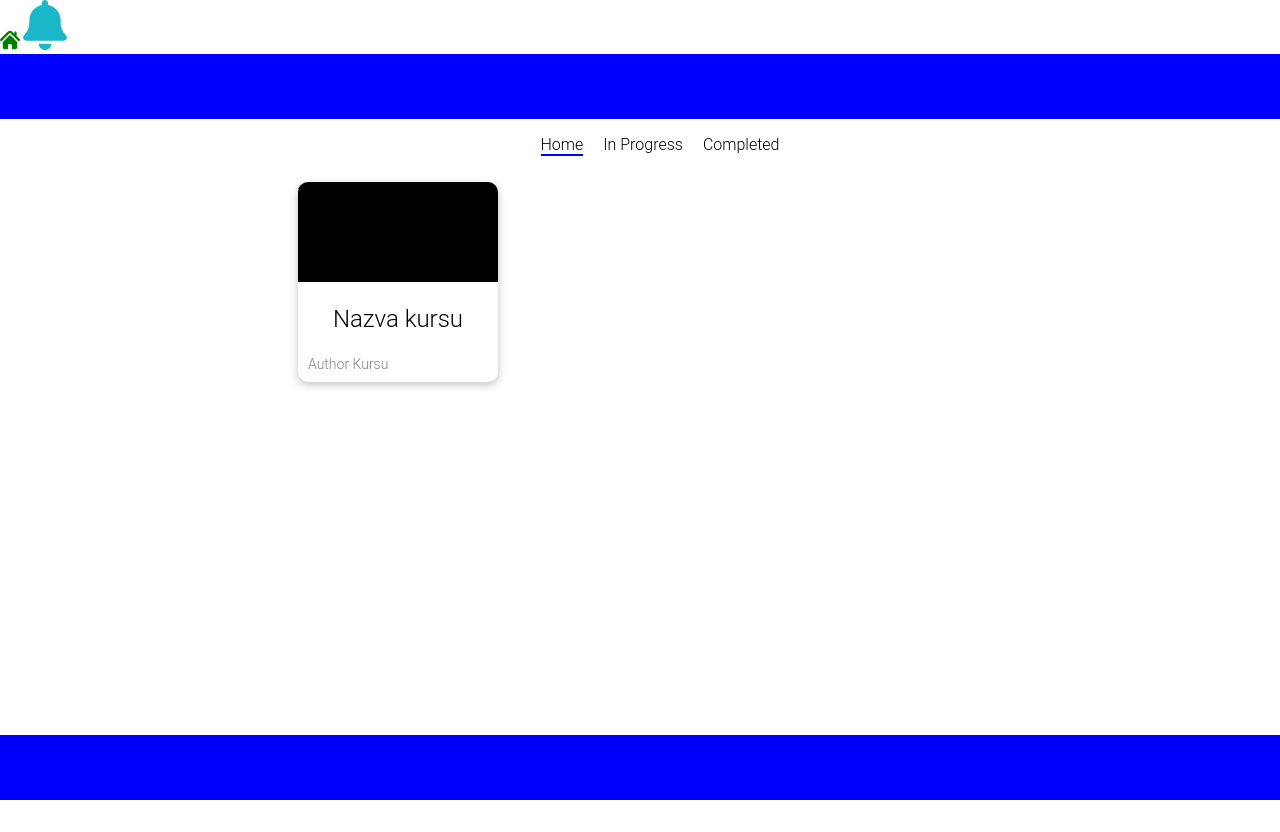
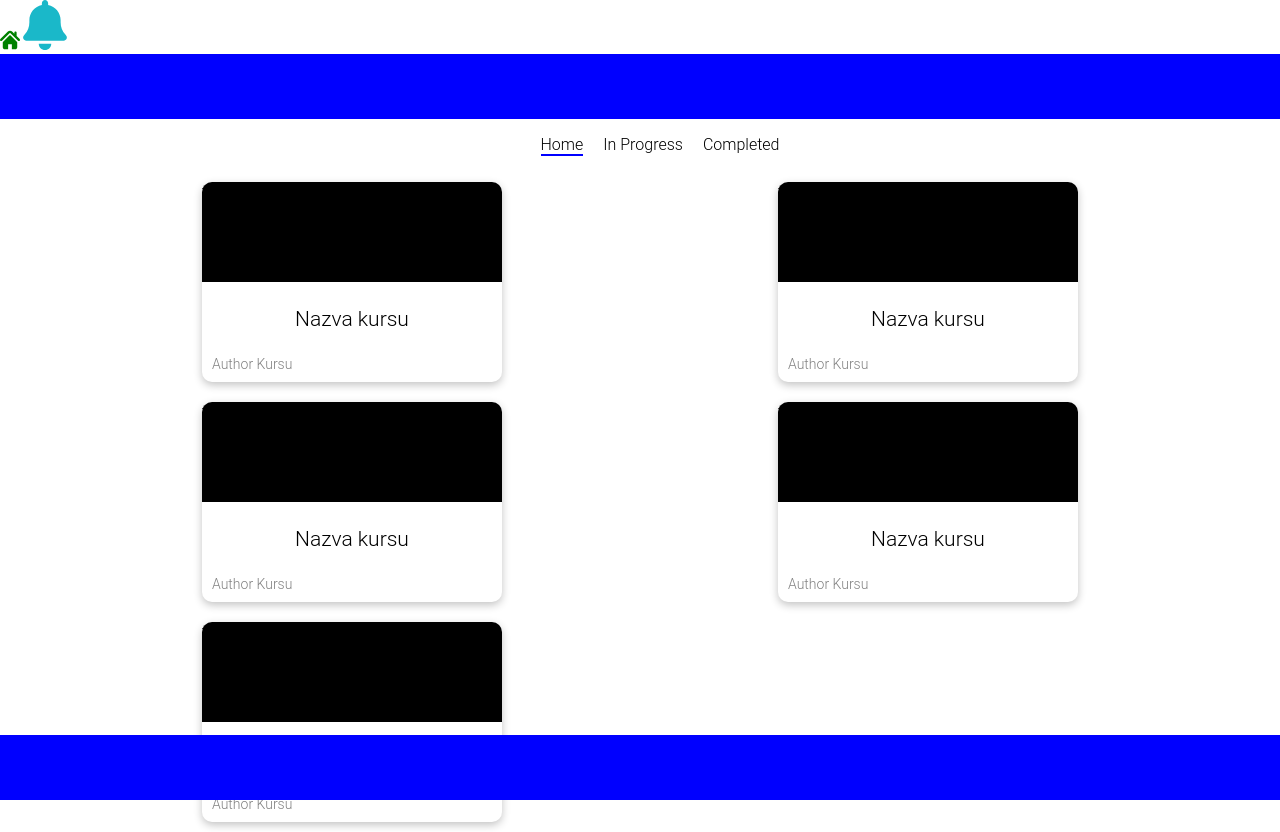
Before and after one commit to educata-team/educata-lms, a React (Create React App) app in the folder frontend/: page / in a window 1280 px wide. Before the commit the page ends 800 px from the top, so only its background shows below. Built offline with nearby package versions, Linux system fonts and the light colour scheme; no server answers.

Commit message:
mainpage fix

```diff
--- a/frontend/src/components/common/course-list/style.module.scss
+++ b/frontend/src/components/common/course-list/style.module.scss
@@ -1,13 +1,15 @@
 .course-list{
 
-  width: 55vw;
+  width: 70vw;
   height: 100%;
   display: flex;
+  flex-direction: row;
+  justify-content: space-between;
   flex-wrap: wrap;
 
 
   .course-card{
-    width: 200px;
+    width: 300px;
     height: 200px;
     border-radius: 10px;
     box-shadow: rgba(0, 0, 0, 0.24) 0 3px 8px;
@@ -24,7 +26,7 @@
     }
     .course-name{
       width: 100%;
-      font-size: 24px;
+      font-size: 21px;
       text-align: center;
       overflow:hidden;
 
--- a/frontend/src/components/common/filter-bar/styles.module.scss
+++ b/frontend/src/components/common/filter-bar/styles.module.scss
@@ -1,10 +1,14 @@
 .filter{
+  display: flex;
+  flex-direction: row;
+  justify-content: center;
 
 
   ul{
     display: flex;
     flex-direction: row;
     list-style:none;
+
 
     li{
       margin: 0 10px;
--- a/frontend/src/components/pages/main/main-page.tsx
+++ b/frontend/src/components/pages/main/main-page.tsx
@@ -8,7 +8,7 @@ import { CourseList } from '../../common/course-list/course-list';
 import { useCallback, useState } from '../../../hooks/hooks';
 
 export const MainPage:FC = () => {
-  const courses = [{ banner: 'tut bude link na baner', name: 'Nazva kursu', author: 'Author Kursu' }];
+  const courses = [{ banner: 'tut bude link na baner', name: 'Nazva kursu', author: 'Author Kursu' },{ banner: 'tut bude link na baner', name: 'Nazva kursu', author: 'Author Kursu' },{ banner: 'tut bude link na baner', name: 'Nazva kursu', author: 'Author Kursu' },{ banner: 'tut bude link na baner', name: 'Nazva kursu', author: 'Author Kursu' },{ banner: 'tut bude link na baner', name: 'Nazva kursu', author: 'Author Kursu' }];
   const [select, setSelect] = useState<string>('home');
   const selectCourse = useCallback((select: string):void => setSelect(select), [setSelect]);
 
```
